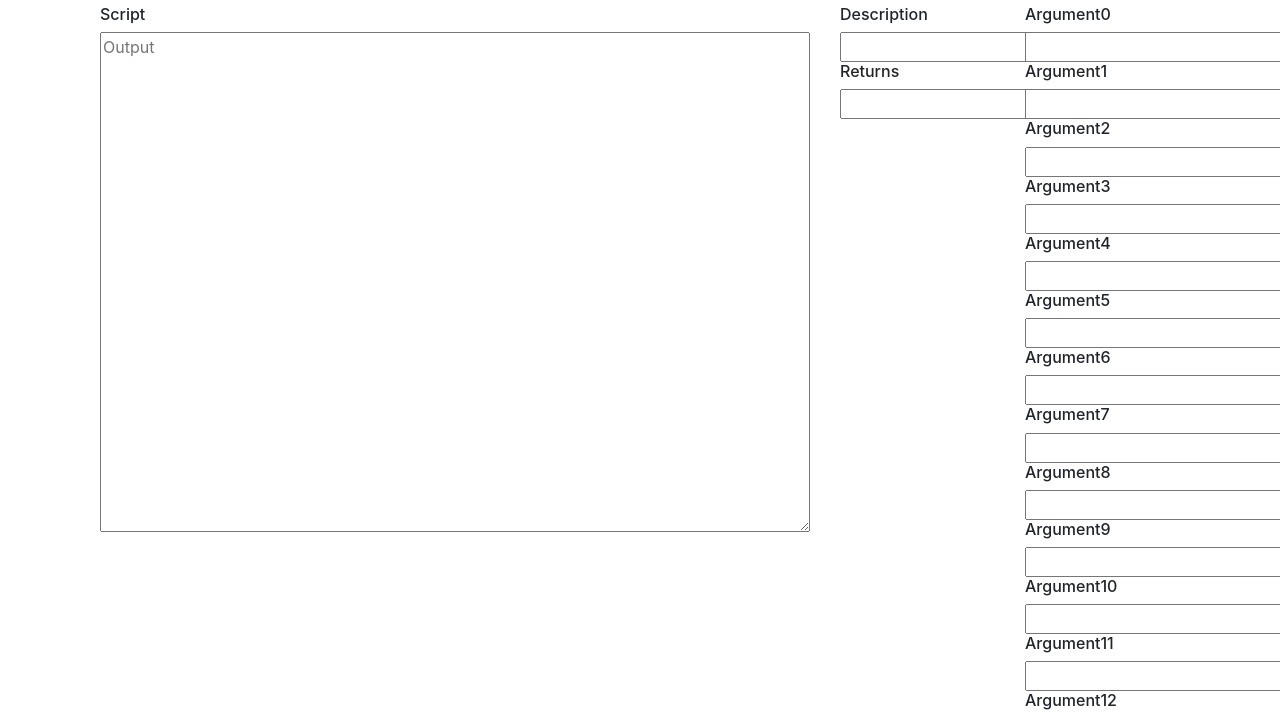
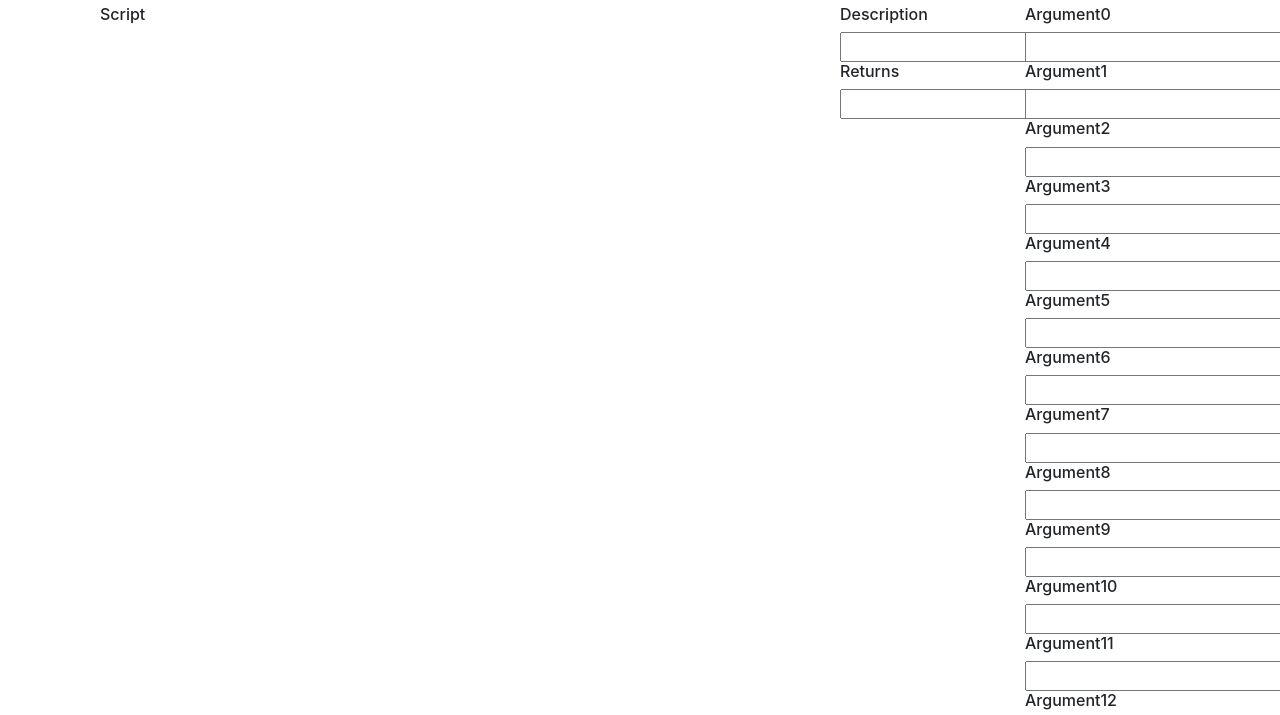
Before and after one commit to mstop4/gml-script-wizard, a React app: page / in a window 1280 px wide. Shown: the part 51-766 px from the top of the page. Built offline with nearby package versions, Linux system fonts and the light colour scheme.

Commit message:
replaced textarea with div

```diff
--- a/src/js/components/App.js
+++ b/src/js/components/App.js
@@ -52,7 +52,7 @@ class App extends Component {
 
     // Create script JSDoc header
 
-    // Description (@desc)
+    // Description (@description)
     if (newState.description !== '')
       newOutput += '/// @description ' + newState.description + '\n'
 
--- a/src/js/components/OutputBox.js
+++ b/src/js/components/OutputBox.js
@@ -10,10 +10,9 @@ class OutputBox extends Component {
     return (
       <div className='output-box'>
         <h2>Script</h2>
-        <textarea readOnly
-                  placeholder='Output'
-                  value={this.props.value}>
-        </textarea>
+        <div className='generated-script'>
+          {this.props.value}
+        </div>
       </div>
     )
   }
--- a/src/styles/fields.css
+++ b/src/styles/fields.css
@@ -2,7 +2,6 @@ h2 {
   font-size: 1em;
 }
 
-textarea {
-  width: 100%;
-  height: 500px;
+.generated-script {
+  white-space: pre-line;
 }
```
